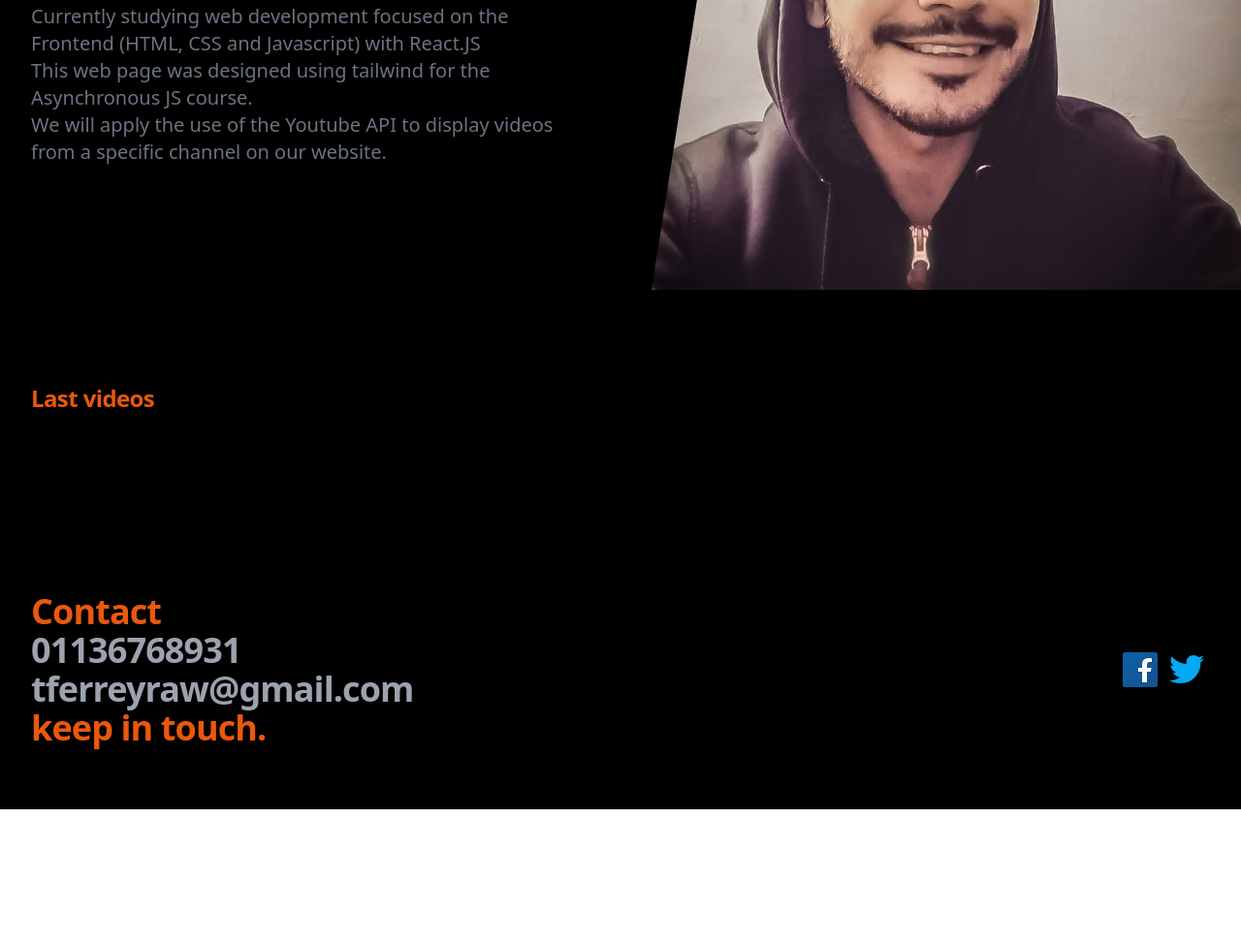
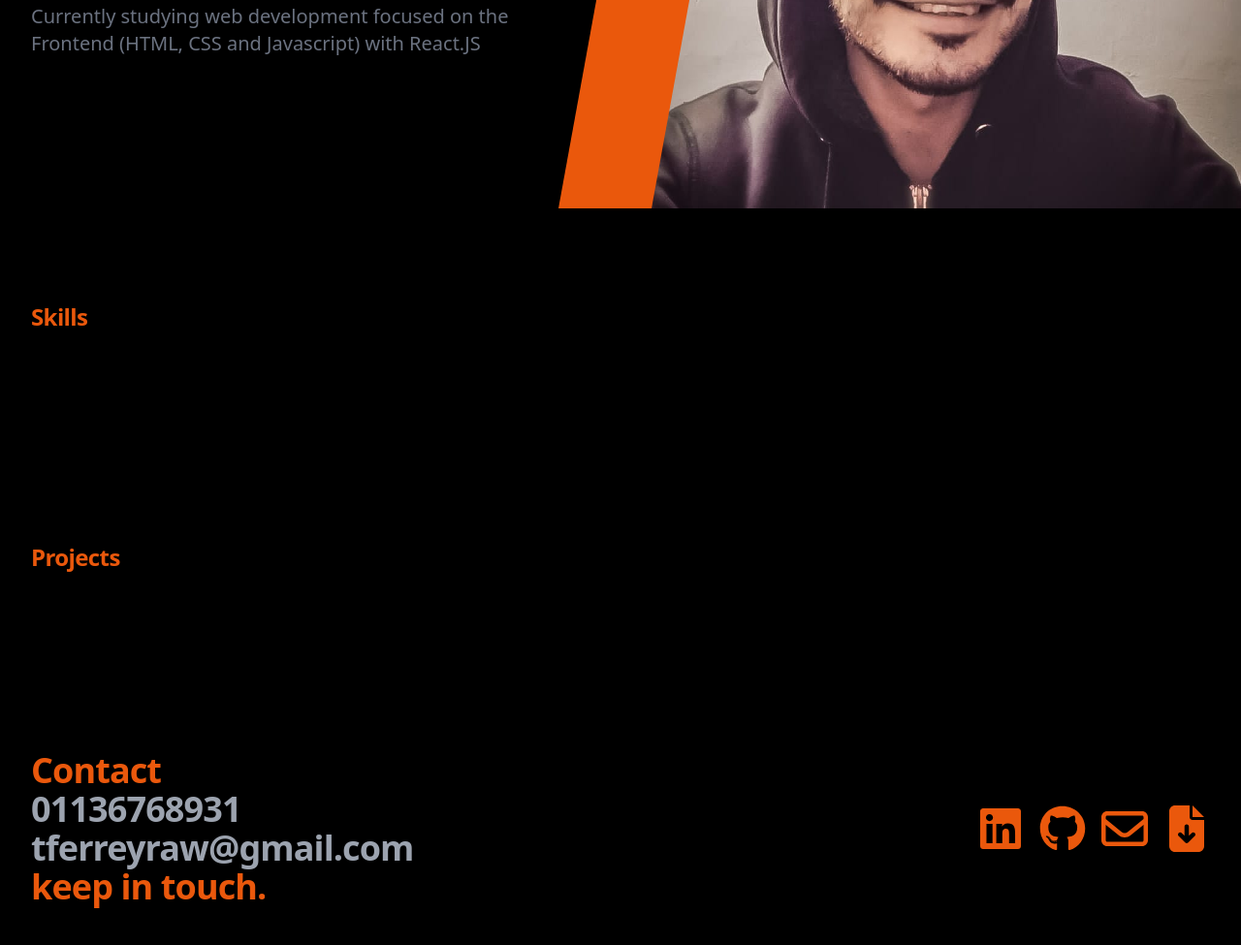
Before and after one commit to tferreyraw/portafolio, a website: page index.html in a window 1280 px wide. Shown: the part 313-1288 px from the top of the page at 97% size. Before the commit the page ends 1148 px from the top, so only its background shows below. Drawn offline with nearby package versions, Linux system fonts and the light colour scheme; no server answers.

Commit message:
Agrego iconos de redireccion en Contact

```diff
--- a/assets/index.js
+++ /dev/null
@@ -1,50 +0,0 @@
-const API =
-  "https://youtube-v31.p.rapidapi.com/search?channelId=UCw05fUBPwmpu-ehXFMqfdMw&part=snippet%2Cid&order=date&maxResults=9";
-
-const content = null || document.getElementById("content");
-
-const options = {
-  method: "GET",
-  headers: {
-    "X-RapidAPI-Key": "6540473ff4mshfbdbb244ab22f99p10c708jsnfd294791e746",
-    "X-RapidAPI-Host": "youtube-v31.p.rapidapi.com",
-  },
-};
-
-async function fetchData(urlApi) {
-  const response = await fetch(urlApi, options);
-  const data = await response.json();
-  return data;
-}
-
-(async () => {
-  try {
-    const videos = await fetchData(API);
-    let view = `
-    ${videos.items
-      .map(
-        (video) => `
-        <a href="https://youtube.com/watch?v=${video.id.videoId}"target="_blank">
-        <div class="group relative">
-          <div
-            class="w-full bg-gray-400 aspect-w-1 aspect-h-1 rounded-md overflow-hidden group-hover:opacity-75 lg:aspect-none">
-            <img src="${video.snippet.thumbnails.high.url}"  alt="${video.snippet.description}" class="w-full" />
-          </div>
-          <div class="mt-4 flex justify-between">
-            <h3 class="text-sm text-gray-400">
-              <span aria-hidden="true" class="absolute inset-0"></span>
-              ${video.snippet.title}
-            </h3>
-          </div>
-        </div>
-        </a>
-    `
-      )
-      .slice(0, 8)
-      .join("")}
-    `;
-    content.innerHTML = view;
-  } catch (error) {
-    console.log(error);
-  }
-})();
--- a/index.html
+++ b/index.html
@@ -3,12 +3,17 @@
   <head>
     <meta charset="UTF-8" />
     <meta name="viewport" content="width=device-width, initial-scale=1.0" />
+    <title>Thomas Ferreyra</title>
     <link rel="shorcut icon" href="./assets/fire.png" />
+    <script
+      src="https://kit.fontawesome.com/3d5e53d0cc.js"
+      crossorigin="anonymous"
+    ></script>
     <script src="https://cdn.tailwindcss.com"></script>
   </head>
 
   <body>
-    <div class="relative bg-black overflow-hidden">
+    <header class="relative bg-black overflow-hidden">
       <div class="max-w-7xl mx-auto">
         <div
           class="relative z-10 pb-8 bg-black sm:pb-16 md:pb-20 lg:max-w-2xl lg:w-full lg:pb-28 xl:pb-32"
@@ -47,9 +52,14 @@
                     >About</a
                   >
                   <a
+                    href="#stack"
+                    class="font-medium text-orange-500 hover:text-orange-800"
+                    >Skills</a
+                  >
+                  <a
                     href="#projects"
                     class="font-medium text-orange-500 hover:text-orange-800"
-                    >Videos</a
+                    >Projects</a
                   >
                   <a
                     href="#contact"
@@ -83,12 +93,7 @@
                 Currently studying web development focused on the Frontend
                 (HTML, CSS and Javascript) with React.JS <br />
 
-                This web page was designed using tailwind for the Asynchronous
-                JS course.
                 <br />
-
-                We will apply the use of the Youtube API to display videos from
-                a specific channel on our website.
               </p>
             </div>
           </main>
@@ -101,8 +106,24 @@
           alt=""
         />
       </div>
+    </header>
+    <div class="bg-black">
+      <div
+        class="max-w-2xl mx-auto py-16 px-4 sm:py-24 sm:px-6 lg:max-w-7xl lg:px-8"
+      >
+        <h2
+          class="text-2xl font-extrabold tracking-tight text-orange-600"
+          id="stack"
+        >
+          Skills
+        </h2>
+        <div
+          class="mt-6 grid grid-cols-1 gap-y-10 gap-x-6 sm:grid-cols-2 lg:grid-cols-4 xl:gap-x-8"
+          id="content"
+        >
+          <!-- STACK CON ICONOS  -->
         </div>
-    <div class="bg-black">
+      </div>
       <div
         class="max-w-2xl mx-auto py-16 px-4 sm:py-24 sm:px-6 lg:max-w-7xl lg:px-8"
       >
@@ -110,8 +131,9 @@
           class="text-2xl font-extrabold tracking-tight text-orange-600"
           id="projects"
         >
-          Last videos
+          Projects
         </h2>
+
         <div
           class="mt-6 grid grid-cols-1 gap-y-10 gap-x-6 sm:grid-cols-2 lg:grid-cols-4 xl:gap-x-8"
           id="content"
@@ -132,58 +154,95 @@
           <span class="block">tferreyraw@gmail.com</span>
           <span class="block text-orange-600">keep in touch.</span>
         </h2>
-        <div class="mt-8 flex lg:mt-0 lg:flex-shrink-0">
+        <div class="mt-8 flex lg:mt-0 lg:flex-shrink-0 space-x-4">
+          <a
+            href="https://www.linkedin.com/in/thom-dev/"
+            target="_blank"
+            class="h-12 w-12 flex items-center justify-center bg-transparent"
+          >
             <svg
               xmlns="http://www.w3.org/2000/svg"
-            x="0px"
-            y="0px"
-            width="48"
-            height="48"
-            viewBox="0 0 48 48"
-            style="fill: #000000"
+              height="48px"
+              width="48px"
+              viewBox="0 0 448 512"
             >
-            <linearGradient
-              id="awSgIinfw5_FS5MLHI~A9a_yGcWL8copNNQ_gr1"
-              x1="6.228"
-              x2="42.077"
-              y1="4.896"
-              y2="43.432"
-              gradientUnits="userSpaceOnUse"
+              <style>
+                svg {
+                  fill: #ea580c;
+                }
+              </style>
+              <path
+                d="M416 32H31.9C14.3 32 0 46.5 0 64.3v383.4C0 465.5 14.3 480 31.9 480H416c17.6 0 32-14.5 32-32.3V64.3c0-17.8-14.4-32.3-32-32.3zM135.4 416H69V202.2h66.5V416zm-33.2-243c-21.3 0-38.5-17.3-38.5-38.5S80.9 96 102.2 96c21.2 0 38.5 17.3 38.5 38.5 0 21.3-17.2 38.5-38.5 38.5zm282.1 243h-66.4V312c0-24.8-.5-56.7-34.5-56.7-34.6 0-39.9 27-39.9 54.9V416h-66.4V202.2h63.7v29.2h.9c8.9-16.8 30.6-34.5 62.9-34.5 67.2 0 79.7 44.3 79.7 101.9V416z"
+              />
+            </svg>
+          </a>
+
+          <a
+            href="https://github.com/tferreyraw"
+            target="_blank"
+            class="h-12 w-12 flex items-center justify-center bg-transparent"
           >
-              <stop offset="0" stop-color="#0d61a9"></stop>
-              <stop offset="1" stop-color="#16528c"></stop>
-            </linearGradient>
-            <path
-              fill="url(#awSgIinfw5_FS5MLHI~A9a_yGcWL8copNNQ_gr1)"
-              d="M42,40c0,1.105-0.895,2-2,2H8c-1.105,0-2-0.895-2-2V8c0-1.105,0.895-2,2-2h32	c1.105,0,2,0.895,2,2V40z"
-            ></path>
-            <path
-              d="M25,38V27h-4v-6h4v-2.138c0-5.042,2.666-7.818,7.505-7.818c1.995,0,3.077,0.14,3.598,0.208	l0.858,0.111L37,12.224L37,17h-3.635C32.237,17,32,18.378,32,19.535V21h4.723l-0.928,6H32v11H25z"
-              opacity=".05"
-            ></path>
-            <path
-              d="M25.5,37.5v-11h-4v-5h4v-2.638c0-4.788,2.422-7.318,7.005-7.318c1.971,0,3.03,0.138,3.54,0.204	l0.436,0.057l0.02,0.442V16.5h-3.135c-1.623,0-1.865,1.901-1.865,3.035V21.5h4.64l-0.773,5H31.5v11H25.5z"
-              opacity=".07"
-            ></path>
-            <path
-              fill="#fff"
-              d="M33.365,16H36v-3.754c-0.492-0.064-1.531-0.203-3.495-0.203c-4.101,0-6.505,2.08-6.505,6.819V22h-4v4	h4v11h5V26h3.938l0.618-4H31v-2.465C31,17.661,31.612,16,33.365,16z"
-            ></path>
-          </svg>
             <svg
               xmlns="http://www.w3.org/2000/svg"
-            x="0px"
-            y="0px"
-            width="48"
-            height="48"
-            viewBox="0 0 48 48"
-            style="fill: #000000"
+              height="48px"
+              width="48px"
+              viewBox="0 0 496 512"
             >
+              <!--! Font Awesome Free 6.4.0 by @fontawesome - https://fontawesome.com License - https://fontawesome.com/license (Commercial License) Copyright 2023 Fonticons, Inc. -->
+              <style>
+                svg {
+                  fill: #ea580c;
+                }
+              </style>
               <path
-              fill="#03A9F4"
-              d="M42,12.429c-1.323,0.586-2.746,0.977-4.247,1.162c1.526-0.906,2.7-2.351,3.251-4.058c-1.428,0.837-3.01,1.452-4.693,1.776C34.967,9.884,33.05,9,30.926,9c-4.08,0-7.387,3.278-7.387,7.32c0,0.572,0.067,1.129,0.193,1.67c-6.138-0.308-11.582-3.226-15.224-7.654c-0.64,1.082-1,2.349-1,3.686c0,2.541,1.301,4.778,3.285,6.096c-1.211-0.037-2.351-0.374-3.349-0.914c0,0.022,0,0.055,0,0.086c0,3.551,2.547,6.508,5.923,7.181c-0.617,0.169-1.269,0.263-1.941,0.263c-0.477,0-0.942-0.054-1.392-0.135c0.94,2.902,3.667,5.023,6.898,5.086c-2.528,1.96-5.712,3.134-9.174,3.134c-0.598,0-1.183-0.034-1.761-0.104C9.268,36.786,13.152,38,17.321,38c13.585,0,21.017-11.156,21.017-20.834c0-0.317-0.01-0.633-0.025-0.945C39.763,15.197,41.013,13.905,42,12.429"
-            ></path>
+                d="M165.9 397.4c0 2-2.3 3.6-5.2 3.6-3.3.3-5.6-1.3-5.6-3.6 0-2 2.3-3.6 5.2-3.6 3-.3 5.6 1.3 5.6 3.6zm-31.1-4.5c-.7 2 1.3 4.3 4.3 4.9 2.6 1 5.6 0 6.2-2s-1.3-4.3-4.3-5.2c-2.6-.7-5.5.3-6.2 2.3zm44.2-1.7c-2.9.7-4.9 2.6-4.6 4.9.3 2 2.9 3.3 5.9 2.6 2.9-.7 4.9-2.6 4.6-4.6-.3-1.9-3-3.2-5.9-2.9zM244.8 8C106.1 8 0 113.3 0 252c0 110.9 69.8 205.8 169.5 239.2 12.8 2.3 17.3-5.6 17.3-12.1 0-6.2-.3-40.4-.3-61.4 0 0-70 15-84.7-29.8 0 0-11.4-29.1-27.8-36.6 0 0-22.9-15.7 1.6-15.4 0 0 24.9 2 38.6 25.8 21.9 38.6 58.6 27.5 72.9 20.9 2.3-16 8.8-27.1 16-33.7-55.9-6.2-112.3-14.3-112.3-110.5 0-27.5 7.6-41.3 23.6-58.9-2.6-6.5-11.1-33.3 2.6-67.9 20.9-6.5 69 27 69 27 20-5.6 41.5-8.5 62.8-8.5s42.8 2.9 62.8 8.5c0 0 48.1-33.6 69-27 13.7 34.7 5.2 61.4 2.6 67.9 16 17.7 25.8 31.5 25.8 58.9 0 96.5-58.9 104.2-114.8 110.5 9.2 7.9 17 22.9 17 46.4 0 33.7-.3 75.4-.3 83.6 0 6.5 4.6 14.4 17.3 12.1C428.2 457.8 496 362.9 496 252 496 113.3 383.5 8 244.8 8zM97.2 352.9c-1.3 1-1 3.3.7 5.2 1.6 1.6 3.9 2.3 5.2 1 1.3-1 1-3.3-.7-5.2-1.6-1.6-3.9-2.3-5.2-1zm-10.8-8.1c-.7 1.3.3 2.9 2.3 3.9 1.6 1 3.6.7 4.3-.7.7-1.3-.3-2.9-2.3-3.9-2-.6-3.6-.3-4.3.7zm32.4 35.6c-1.6 1.3-1 4.3 1.3 6.2 2.3 2.3 5.2 2.6 6.5 1 1.3-1.3.7-4.3-1.3-6.2-2.2-2.3-5.2-2.6-6.5-1zm-11.4-14.7c-1.6 1-1.6 3.6 0 5.9 1.6 2.3 4.3 3.3 5.6 2.3 1.6-1.3 1.6-3.9 0-6.2-1.4-2.3-4-3.3-5.6-2z"
+              />
             </svg>
+          </a>
+
+          <a
+            href="mailto:tferreyraw@gmail.com"
+            target="_blank"
+            class="h-12 w-12 flex items-center justify-center bg-transparent"
+          >
+            <svg
+              xmlns="http://www.w3.org/2000/svg"
+              height="48px"
+              width="48px"
+              viewBox="0 0 512 512"
+            >
+              <style>
+                svg {
+                  fill: #ea580c;
+                }
+              </style>
+              <path
+                d="M64 112c-8.8 0-16 7.2-16 16v22.1L220.5 291.7c20.7 17 50.4 17 71.1 0L464 150.1V128c0-8.8-7.2-16-16-16H64zM48 212.2V384c0 8.8 7.2 16 16 16H448c8.8 0 16-7.2 16-16V212.2L322 328.8c-38.4 31.5-93.7 31.5-132 0L48 212.2zM0 128C0 92.7 28.7 64 64 64H448c35.3 0 64 28.7 64 64V384c0 35.3-28.7 64-64 64H64c-35.3 0-64-28.7-64-64V128z"
+              />
+            </svg>
+          </a>
+          <a
+            href="https://drive.google.com/file/d/15TtnnCoo5bt2DqdPow0Vc4AaR8U47S9E/view"
+            download
+            target="_blank"
+            class="h-12 w-12 flex items-center justify-center bg-transparent"
+          >
+            <svg
+              xmlns="http://www.w3.org/2000/svg"
+              height="48px"
+              width="48px"
+              viewBox="0 0 384 512"
+            >
+              <style>
+                svg {
+                  fill: #ea580c;
+                }
+              </style>
+              <path
+                d="M64 0C28.7 0 0 28.7 0 64V448c0 35.3 28.7 64 64 64H320c35.3 0 64-28.7 64-64V160H256c-17.7 0-32-14.3-32-32V0H64zM256 0V128H384L256 0zM216 232V334.1l31-31c9.4-9.4 24.6-9.4 33.9 0s9.4 24.6 0 33.9l-72 72c-9.4 9.4-24.6 9.4-33.9 0l-72-72c-9.4-9.4-9.4-24.6 0-33.9s24.6-9.4 33.9 0l31 31V232c0-13.3 10.7-24 24-24s24 10.7 24 24z"
+              />
+            </svg>
+          </a>
         </div>
       </div>
     </div>
```
Lines whose indentation alone changed are shown as unchanged.
